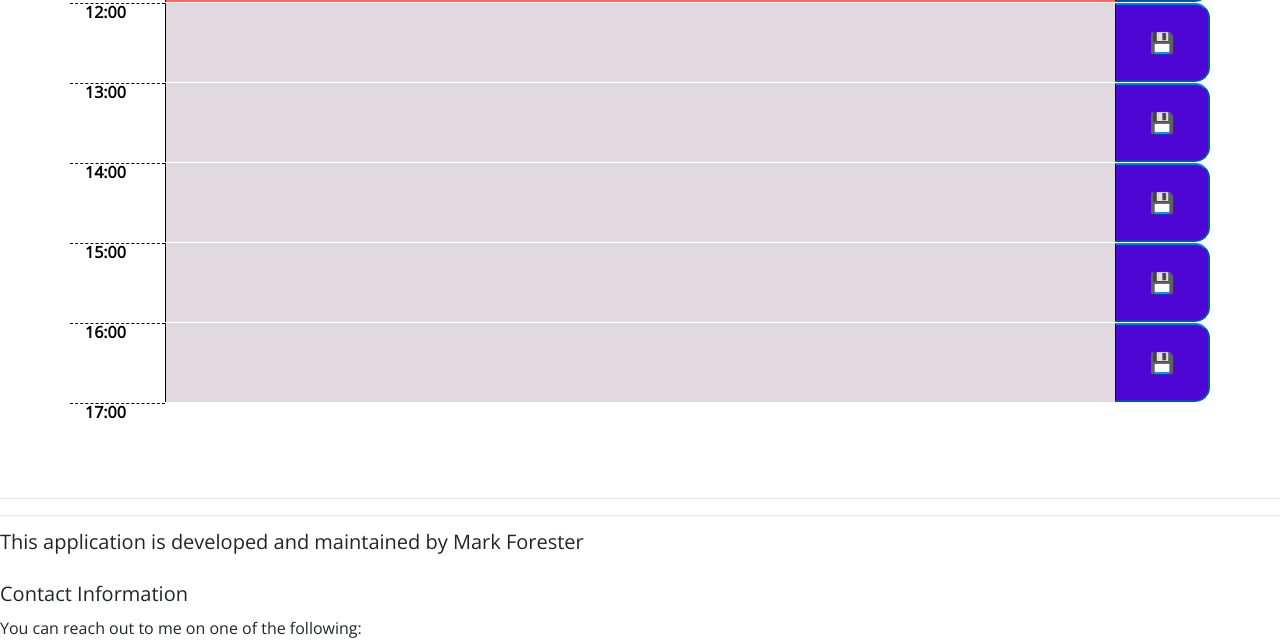
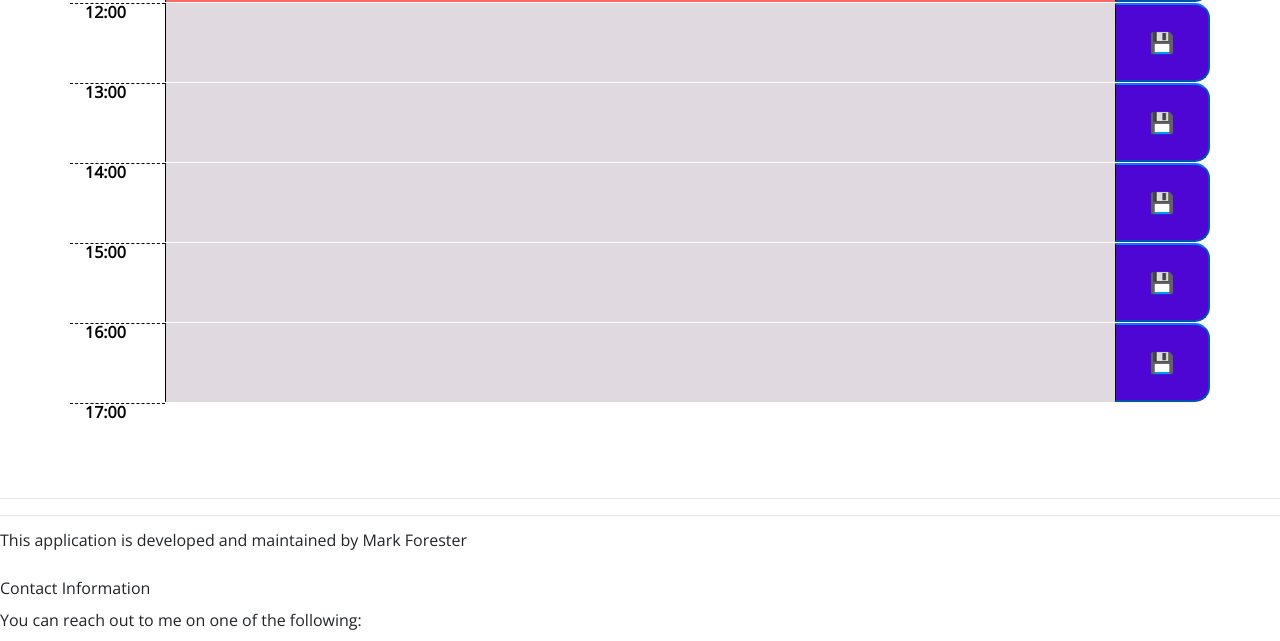
Before and after one commit to Forester93/Task-It, a plain HTML site: page index.html in a window 1280 px wide. Shown: the part 614-1255 px from the top of the page. Drawn offline with nearby package versions, Linux system fonts and the light colour scheme.

Commit message:
Fifth Commit

```diff
--- a/index.html
+++ b/index.html
@@ -46,11 +46,11 @@
     <footer>
       <hr>
       <hr>
-      <p class="lead">
+      <p class="contact-me">
       This application is developed and maintained by Mark Forester
       </p>
       <br>
-      <p class='lead'>Contact Information<p>
+      <p class='contact-me'>Contact Information<p>
       <p class='contact-me'>You can reach out to me on one of the following:</p>
       <table class='contact'>
         <tr>
```
Also changed, not shown: assets/images/screenshot.png, 1 other file.
